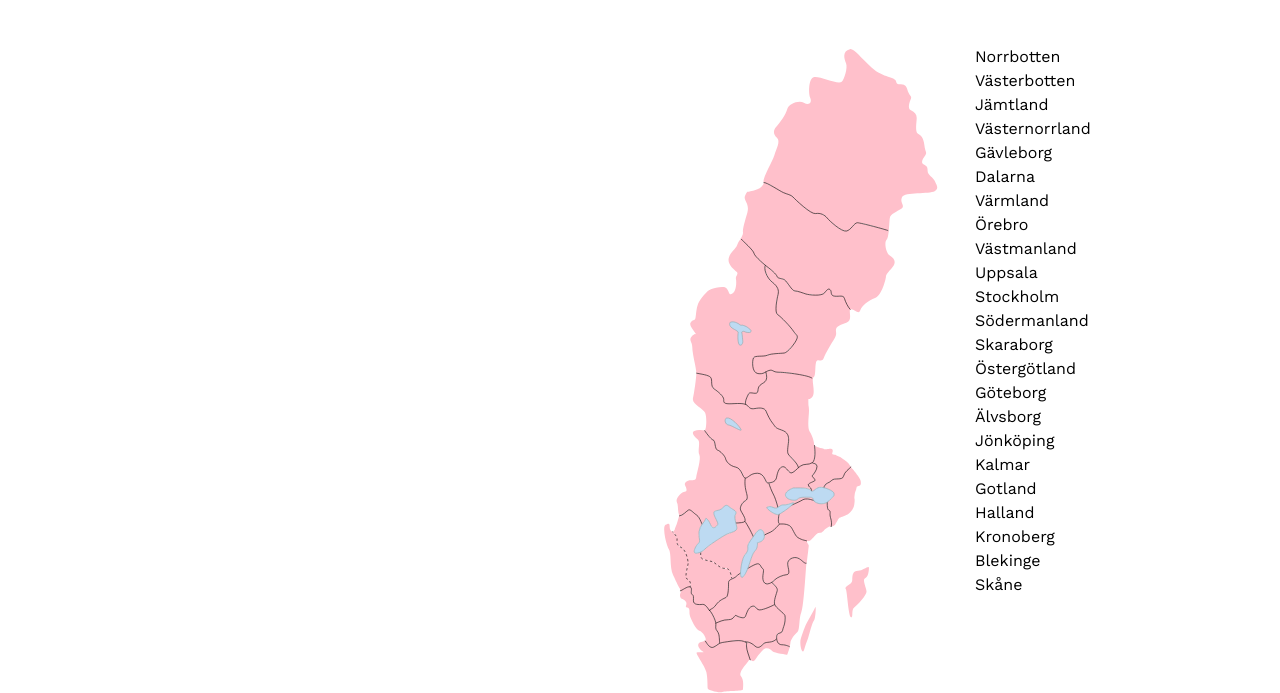
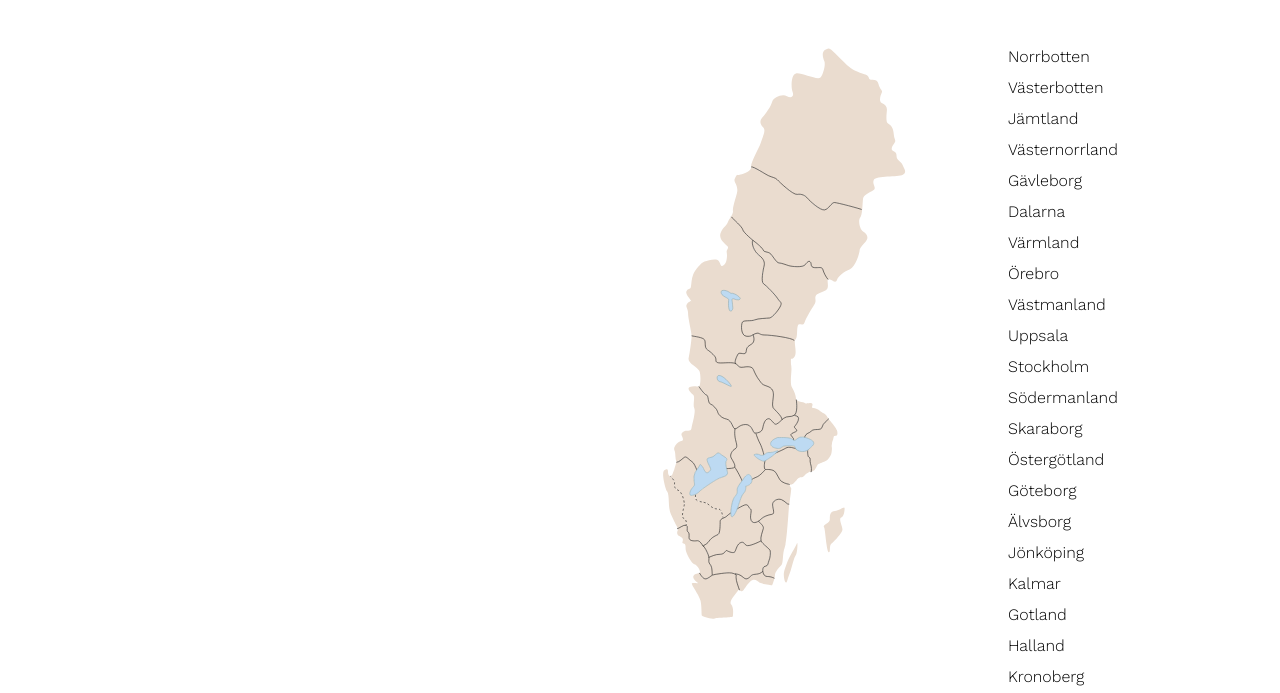
Before and after one commit to ullagulla/Fotograf24, a website: page index.html in a window 1280 px wide. Shown: the part 1235-1928 px from the top of the page. Drawn offline with nearby package versions, Linux system fonts and the light colour scheme.

Commit message:
changes to the map

```diff
--- a/index.html
+++ b/index.html
@@ -5,7 +5,7 @@
     <meta name="viewport" content="width=device-width, initial-scale=1.0">
     <title>Document</title>
 
-    <link href="https://fonts.googleapis.com/css?family=Heebo|Work+Sans:400&display=swap" rel="stylesheet">
+    <link href="https://fonts.googleapis.com/css?family=Heebo|Work+Sans:300&display=swap" rel="stylesheet">
 
     <link rel="stylesheet" href="https://cdn.jsdelivr.net/npm/bootstrap@4.5.3/dist/css/bootstrap.min.css"
     integrity="sha384-TX8t27EcRE3e/ihU7zmQxVncDAy5uIKz4rEkgIXeMed4M0jlfIDPvg6uqKI2xXr2" crossorigin="anonymous">
@@ -32,9 +32,9 @@
                 <h3>Fotograf24</h3>
                 <p>Här hittar du de bästa fotograferna runt om i hela Sverige</p>
             </div>
-            <div class="col-6 pt-5">
+            <div class="col-0 col-md-6 pt-5">
             </div>
-            <div class="col-3 pt-5">
+            <div class="col-6 col-md-3 pt-5 pr-5">
                 <svg version="1.1" fill="#FFC0CB" id="sweden_svg" xmlns="http://www.w3.org/2000/svg" xmlns:xlink="http://www.w3.org/1999/xlink" x="0" y="0" viewBox="0 0 240 540" enable-background="new 0 0 240 540" xml:space="preserve">
                     <g id="a1">
                         <a xlink:href="#" xlink:title="Norrbotten">
@@ -572,7 +572,7 @@
                     c-1.593,0.479,7.162,7.477,9.948,5.908C105.428,386.842,110.734,383.463,114.447,379.604z"></path>
                 </svg>
             </div>
-            <div class="col-3 pt-5">
+            <div class="col-6 col-md-3 pt-5 pl-5">
                 <ul class="regionslist list-unstyled">
 
                     <li>
--- a/scss/main.scss
+++ b/scss/main.scss
@@ -6,7 +6,9 @@ body {
                 background-image: url("../images/header.jpg");
                 background-size: cover;
                 background-repeat: no-repeat;
-                height: 720px;
+                background-position: center center;
+                // background-attachment: fixed;
+                height: 700px;
             }
             .image1-wrapper {
                 width: 100%;
@@ -14,13 +16,18 @@ body {
                     width: 90%;
                 }
             }
-            .col-3 {
+            .col-md-3 {
                 .subarea {
-                    fill: pink;
+                    fill: #EADCCF;
                 //     opacity: 0.6;
                 //     &:hover {
                 //         fill: rgba(0, 0, 0, 0.397);
                 //     }
+                }
+                .regionslist {
+                    li {
+                        margin-bottom: 7px;
+                    }
                 }
                 .region_link_list {
                     color: black;
```
Also changed, not shown: css/main.css.
